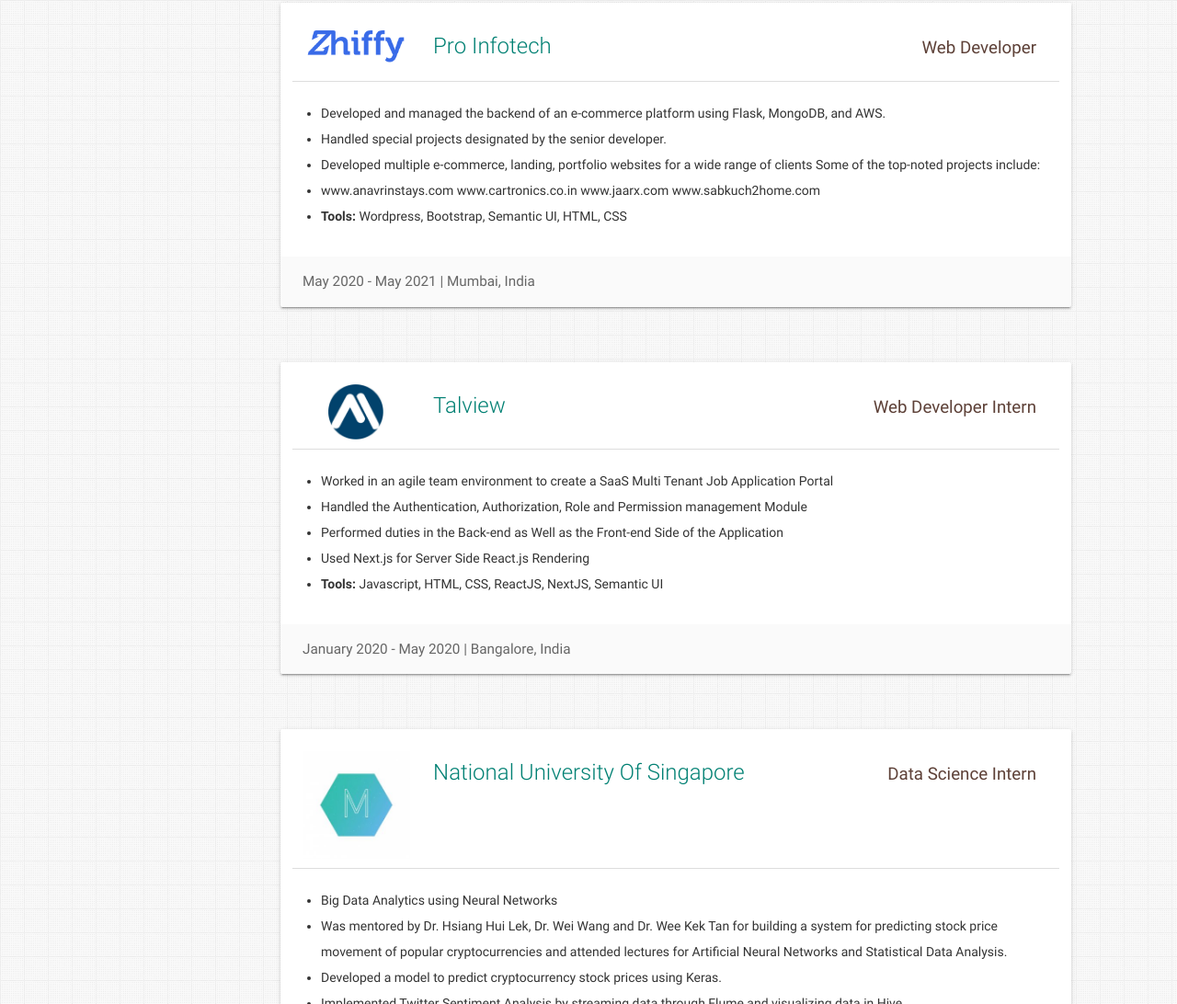
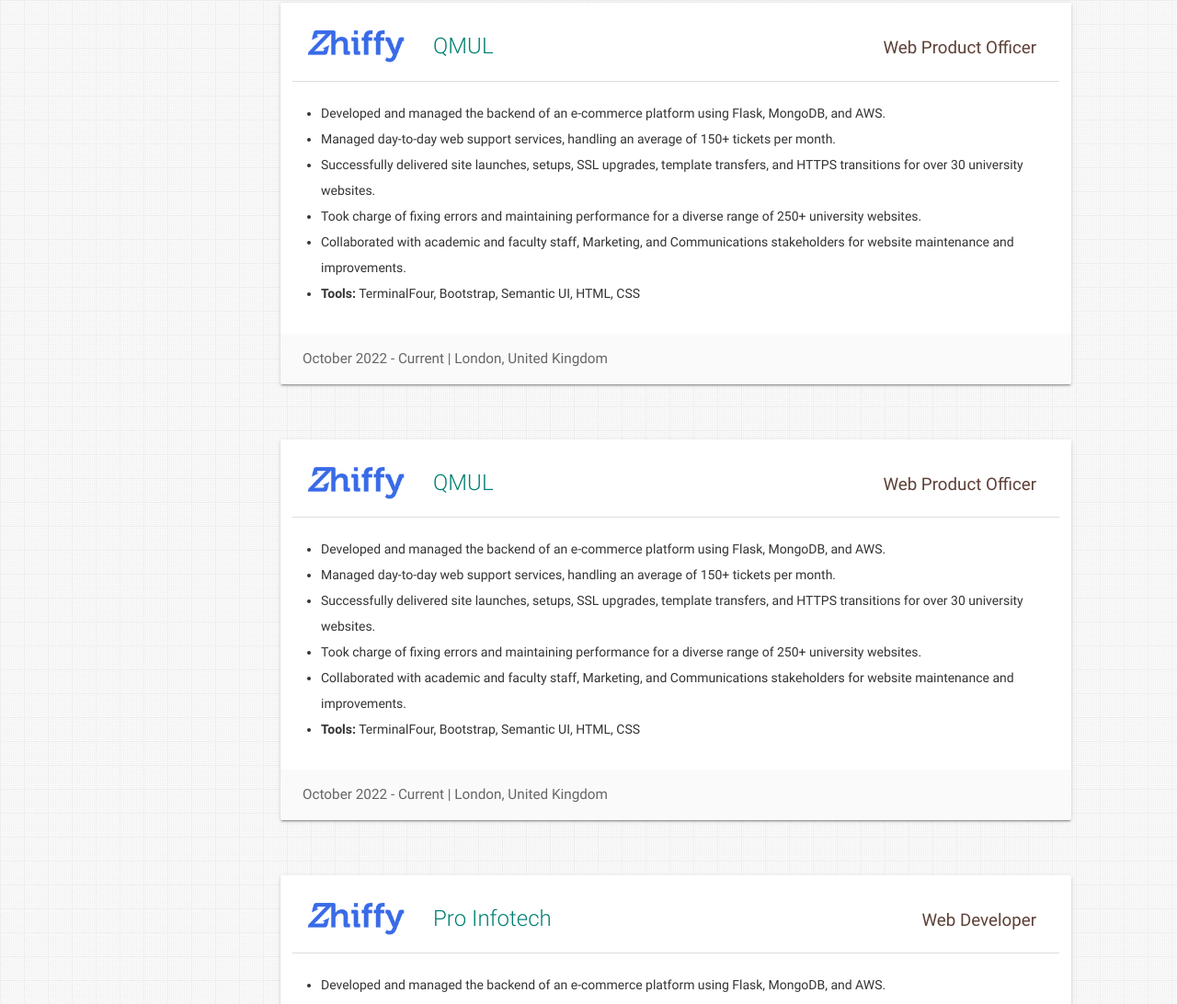
Before and after one commit to dankstarr/wasimekram.github.io, a plain HTML site: page index.html in a window 1280 px wide. Shown: the part 1768-2860 px from the top of the page at 92% size. Drawn offline with nearby package versions, Linux system fonts and the light colour scheme.

Commit message:
Update experience

```diff
--- a/index.html
+++ b/index.html
@@ -305,6 +305,78 @@
       <div class="container">
 
         <!-- Latest Experience -->
+        <div class="card">
+          <div class="card-content">
+            <div class="row">
+              <div class="col s12 m2">
+                <a href="https://www.qmul.ac.uk" target="_blank"><img alt="QMUL"
+                    src="/assets/img/exp-zhiffy-logo-1.webp" class="responsive-img center-block" /></a>
+              </div>
+              <!-- <div class="col s12 m10"> -->
+              <div class="col s12 m10">
+                <p>
+                  <span class="card-title"><a href="www.qmul.ac.uk" target="_blank"
+                      class="teal-text hoverline">QMUL</a></span>
+                </p>
+              </div>
+            </div>
+            <div class="role brown-text text-darken-2">Web Product Officer</div>
+            <ul>
+              <li>
+                Developed and managed the backend of an e-commerce platform using Flask, MongoDB, and AWS.
+              </li>
+              <li>
+                Managed day-to-day web support services, handling an average of 150+ tickets per month.</li>
+              <li>Successfully delivered site launches, setups, SSL upgrades, template transfers, and HTTPS transitions for over 30 university websites.</li>
+              <li>Took charge of fixing errors and maintaining performance for a diverse range of 250+ university websites.</li>
+              <li>Collaborated with academic and faculty staff, Marketing, and Communications stakeholders for website maintenance and improvements.</li>
+              <li>
+                <b>Tools:</b> TerminalFour, Bootstrap, Semantic UI, HTML, CSS
+              </li>
+            </ul>
+          </div>
+          <div class="card-action">
+            <span>October 2022 - Current | London, United Kingdom</span>
+          </div>
+        </div>
+
+
+        <div class="card">
+          <div class="card-content">
+            <div class="row">
+              <div class="col s12 m2">
+                <a href="https://www.qmul.ac.uk" target="_blank"><img alt="QMUL"
+                    src="/assets/img/exp-zhiffy-logo-1.webp" class="responsive-img center-block" /></a>
+              </div>
+              <!-- <div class="col s12 m10"> -->
+              <div class="col s12 m10">
+                <p>
+                  <span class="card-title"><a href="www.qmul.ac.uk" target="_blank"
+                      class="teal-text hoverline">QMUL</a></span>
+                </p>
+              </div>
+            </div>
+            <div class="role brown-text text-darken-2">Web Product Officer</div>
+            <ul>
+              <li>
+                Developed and managed the backend of an e-commerce platform using Flask, MongoDB, and AWS.
+              </li>
+              <li>
+                Managed day-to-day web support services, handling an average of 150+ tickets per month.</li>
+              <li>Successfully delivered site launches, setups, SSL upgrades, template transfers, and HTTPS transitions for over 30 university websites.</li>
+              <li>Took charge of fixing errors and maintaining performance for a diverse range of 250+ university websites.</li>
+              <li>Collaborated with academic and faculty staff, Marketing, and Communications stakeholders for website maintenance and improvements.</li>
+              <li>
+                <b>Tools:</b> TerminalFour, Bootstrap, Semantic UI, HTML, CSS
+              </li>
+            </ul>
+          </div>
+          <div class="card-action">
+            <span>October 2022 - Current | London, United Kingdom</span>
+          </div>
+        </div>
+
+
         <div class="card">
           <div class="card-content">
             <div class="row">
```
